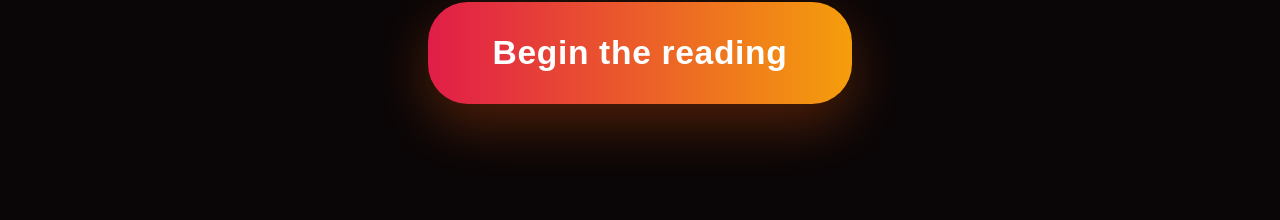
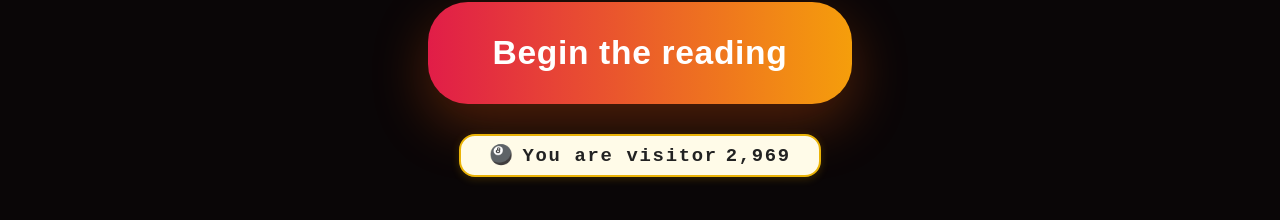
Before and after one commit to samsearth/officeTarot, a React (Create React App) app: page / in a window 1280 px wide. Shown: the part 558-778 px from the top of the page. Built offline with nearby package versions, Linux system fonts and the light colour scheme.

Commit message:
Update visitor counter placement and style

```diff
--- a/src/App.tsx
+++ b/src/App.tsx
@@ -1,4 +1,16 @@
 import React, { useEffect, useMemo, useRef, useState } from "react";
+// Usage counter (local preview only)
+function useVisitCounter() {
+  const [count, setCount] = useState<number>(2968);
+  useEffect(() => {
+    const key = 'officeTarotVisitCount';
+    let visits = parseInt(localStorage.getItem(key) || '2967', 10);
+    visits = isNaN(visits) ? 2968 : visits + 1;
+    localStorage.setItem(key, String(visits));
+    setCount(visits);
+  }, []);
+  return count;
+}
 
 
 // Default hero image filename (will be overridden by upload/URL if provided)
@@ -153,6 +165,7 @@ function __runTests() {
 }
 
 export default function App() {
+  const visitCount = useVisitCounter();
   const [answers, setAnswers] = useState<Answers>({});
   const [phase, setPhase] = useState<'intro' | 'quiz' | 'result'>("intro");
   const [index, setIndex] = useState<number>(0);
@@ -320,7 +333,7 @@ export default function App() {
   // Download card function removed
 
   return (
-    <div className="site-shell">
+  <div className="site-shell">
       {/* top-right music button */}
       <button className="music-btn" onClick={() => (ambienceOn ? stopAmbience() : startAmbience())} title={ambienceOn ? 'Mute ambience' : 'Play ambience'}>
         {ambienceOn ? (
@@ -376,6 +389,28 @@ export default function App() {
                   className="btn btn-primary btn-hero"
                 >
                   Begin the reading
+                </button>
+              </div>
+              <div style={{width:'100%',textAlign:'center',marginTop:'12px',marginBottom:'0',position:'relative',zIndex:20}}>
+                <button style={{
+                  fontSize:'1.18rem',
+                  fontWeight:900,
+                  color:'#222',
+                  background:'#fffbe8',
+                  border:'2.5px solid #eab308',
+                  borderRadius:'16px',
+                  padding:'8px 28px',
+                  boxShadow:'0 2px 8px #eab30833',
+                  letterSpacing:'.09em',
+                  margin:'0 auto',
+                  display:'inline-block',
+                  opacity:1,
+                  cursor:'default',
+                  fontFamily:'monospace',
+                }}>
+                  <span style={{color:'#eab308',fontWeight:900,marginRight:'8px'}}>🎱</span>
+                  <span style={{color:'#222',fontWeight:900}}>You are visitor</span>
+                  <span style={{color:'#222',fontWeight:900,marginLeft:'8px'}}>{visitCount.toLocaleString()}</span>
                 </button>
               </div>
             </div>
@@ -588,7 +623,8 @@ export default function App() {
         )}
       </div>
 
-      {/* Styles (no OKLCH) */}
+  {/* Styles (no OKLCH) */}
+  {/* ...removed duplicate visitor counter... */}
       <style>{`
         :root { --ink:#0f172a; --ink-2:#334155; --paper:#ffffff; --gold:#f59e0b; --rose:#e11d48; --amber:#f59e0b; --shadow:0 22px 48px rgba(80,20,20,.35), 0 10px 30px rgba(2,6,23,.18); }
         .site-shell { min-height:100vh; color:#f8fafc; background:
@@ -596,6 +632,9 @@ export default function App() {
           radial-gradient(800px 400px at 110% 20%, rgba(244,114,182,0.22) 0%, rgba(15,6,8,0) 70%);
         }
         .container { max-width:1120px; margin:0 auto; padding:40px 16px; position:relative; }
+        @media (max-width: 600px) {
+          .container { padding: 12px 2vw; }
+        }
 
         /* Music button */
         .music-btn { position:fixed; right:18px; top:16px; z-index:60; background:#ffffff; color:var(--ink); border:1px solid #cbd5e1; width:56px; height:56px; font-size:28px; border-radius:9999px; box-shadow:0 8px 18px rgba(2,6,23,.16); cursor:pointer; display:flex; align-items:center; justify-content:center; }
@@ -701,6 +740,10 @@ export default function App() {
           border-radius: 0;
           box-shadow: 0 8px 32px rgba(0,0,0,0.25);
         }
+        @media (max-width: 600px) {
+          .seer-hero { width: 98vw; max-width: 98vw; }
+          .seer-img { max-height: 220px; }
+        }
         .intro-title-block {
           text-align: center;
           margin-bottom: 8px;
@@ -741,6 +784,18 @@ export default function App() {
           z-index: 1;
           margin-top: 54px;
         }
+        @media (max-width: 900px) {
+          .tarot-deck { height: auto; min-height: 0; }
+        }
+        @media (max-width: 600px) {
+          .tarot-deck {
+            grid-template-columns: 1fr;
+            min-height: 0;
+            margin-top: 18px;
+            overflow-x: auto;
+            padding-bottom: 8px;
+          }
+        }
         .question {
           position: relative;
           z-index: 10;
@@ -771,6 +826,23 @@ export default function App() {
           transition: transform .18s, box-shadow .18s, border-color .18s, z-index .1s;
           overflow: hidden;
           filter: drop-shadow(0 0 18px #fbbf2433);
+        }
+        @media (max-width: 900px) {
+          .mini-tarot {
+            position: static;
+            width: 98%;
+            transform: none;
+            min-height: 140px;
+            max-height: 220px;
+            margin-bottom: 0;
+          }
+        }
+        @media (max-width: 600px) {
+          .mini-tarot {
+            min-height: 100px;
+            max-height: 160px;
+            font-size: 0.95rem;
+          }
         }
         .mini-tarot:before {
           content: "";
@@ -985,6 +1057,12 @@ export default function App() {
             linear-gradient(180deg, #fffdf6 0%, #f5ead7 100%);
           box-shadow: 0 24px 64px rgba(234, 88, 12, 0.18), 0 2px 24px #e11d48aa;
           animation: result-pop 0.7s cubic-bezier(.7,-0.2,.3,1.4);
+        }
+        @media (max-width: 600px) {
+          .result-card {
+            border-radius: 18px;
+            padding: 0;
+          }
         }
         @keyframes result-pop {
           0% { transform: scale(0.92) rotate(-2deg); opacity: 0; }
```
